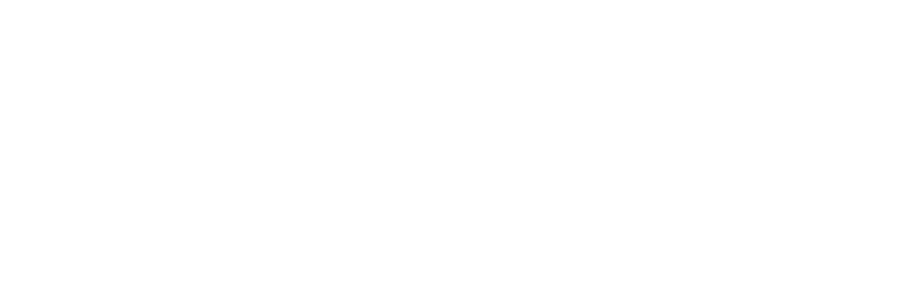
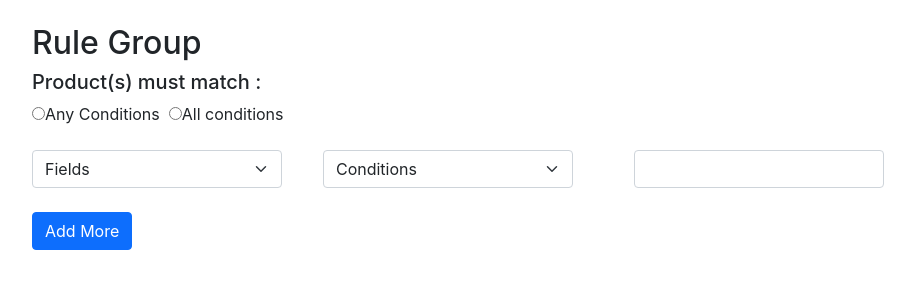
Before and after one commit to MohdSaifCedcoss/Conditional-String-Generation, a React (Create React App) app: page / in a window 1280 px wide. Shown: the top 300 px of the page, without its empty margins (96-1011 px from the left). Built offline with nearby package versions, Linux system fonts and the light colour scheme.

Commit message:
Added code for adding row and generating conditions !

```diff
--- a/src/App.css
+++ b/src/App.css
@@ -1,38 +1,4 @@
-.App {
-  text-align: center;
+.main_container {
+  width: 80%;
+  margin: auto;
 }
-
-.App-logo {
-  height: 40vmin;
-  pointer-events: none;
-}
-
-@media (prefers-reduced-motion: no-preference) {
-  .App-logo {
-    animation: App-logo-spin infinite 20s linear;
-  }
-}
-
-.App-header {
-  background-color: #282c34;
-  min-height: 100vh;
-  display: flex;
-  flex-direction: column;
-  align-items: center;
-  justify-content: center;
-  font-size: calc(10px + 2vmin);
-  color: white;
-}
-
-.App-link {
-  color: #61dafb;
-}
-
-@keyframes App-logo-spin {
-  from {
-    transform: rotate(0deg);
-  }
-  to {
-    transform: rotate(360deg);
-  }
-}
--- a/src/App.js
+++ b/src/App.js
@@ -1,9 +1,10 @@
-import './App.css';
+import "./App.css";
+import ConditionGeneration from "./components/ConditionGeneration";
 
 function App() {
   return (
     <div className="App">
-
+      <ConditionGeneration />
     </div>
   );
 }
--- a/src/components/ConditionGeneration.jsx
+++ b/src/components/ConditionGeneration.jsx
@@ -1,11 +1,90 @@
-import React from 'react'
+import React, { useEffect, useState } from "react";
+import FormComponent from "./FormComponent";
 
 const ConditionGeneration = () => {
+  const [conditionType, setCondtionType] = useState("");
+  const [array, setArray] = useState([]);
+  const [current, setCurrent] = useState("");
+  const fields = ["Title", "Quantity", "Price", "Brand"];
+  const conditionsString = {
+    Equals: "==",
+    "Not Equals": "!=",
+    Contain: ".contains",
+    "Not Contain": "!contains",
+  };
+
+  const conditionsInteger = {
+    Equals: "==",
+    "Not Equals": "!=",
+    "Less Than Equals": "<=",
+    "Greater Than Equals": ">=",
+  };
+  useEffect(() => {
+    setArray([
+      ...array,
+      <FormComponent
+        fields={fields}
+        conditionsInteger={conditionsInteger}
+        conditionsString={conditionsString}
+        current={current}
+        setCurrent={setCurrent}
+        type={conditionType}
+      />,
+    ]);
+  }, []);
+  const addRow = () => {
+    setArray([
+      ...array,
+      <FormComponent
+        fields={fields}
+        conditionsInteger={conditionsInteger}
+        conditionsString={conditionsString}
+        current={current}
+        setCurrent={setCurrent}
+        type={conditionType}
+      />,
+    ]);
+  };
   return (
-    <div>
+    <div className="main_container">
+      <br />
+      <h2>Rule Group</h2>
+      <h5>Product(s) must match : </h5>
+      <div>
+        <input
+          type="radio"
+          id="any"
+          onChange={(e) => setCondtionType(e.target.value)}
+          name="check_conditions"
+          value="any"
+        />
+          <label htmlFor="any">Any Conditions</label> {" "}
+        <input
+          type="radio"
+          id="all"
+          onChange={(e) => setCondtionType(e.target.value)}
+          name="check_conditions"
+          value="all"
+        />
+          <label htmlFor="all">All conditions</label>
+        <br />
+        <br />
+      </div>
+      {array.length > 0 ? (
+        <>
+          {array.map((item, index) => (
+            <div key={index}>{item}</div>
+          ))}
+        </>
+      ) : null}
+      <button className="btn btn-primary" onClick={addRow}>
+        Add More
+      </button>
+      <br />
+      <br />
+      {current !== "" ? <strong>Current Condition : {current}</strong> : null}
+    </div>
+  );
+};
 
-    </div>
-  )
-}
-
-export default ConditionGeneration
+export default ConditionGeneration;
--- /dev/null
+++ b/src/components/FormComponent.jsx
@@ -0,0 +1,107 @@
+import React, { useEffect, useState } from "react";
+
+const FormComponent = ({
+  fields,
+  conditionsInteger,
+  conditionsString,
+  current,
+  setCurrent,
+  type,
+}) => {
+  const [selectField, setSelectField] = useState("");
+  const [condition, setCondition] = useState("");
+  const [val, setVal] = useState("");
+  useEffect(() => {
+    console.log(condition);
+    let curr = "";
+    let conditionType = "";
+    if (type === "all") {
+      conditionType = "&&";
+    } else if (type === "any") {
+      conditionType = "||";
+    }
+    if (current === null) {
+      curr = "";
+    } else curr = current;
+    if (condition !== "")
+      setCurrent(
+        `${curr} ${conditionType} (${selectField} ${
+          selectField === "Title" || selectField === "Brand"
+            ? conditionsString[condition]
+            : conditionsInteger[condition]
+        } ${val})`
+      );
+    console.log("after--->", current);
+  }, [
+    condition,
+    selectField,
+    val,
+    conditionsInteger,
+    conditionsString,
+    setCurrent,
+    current,
+    type,
+  ]);
+  return (
+    <>
+      <div className="d-flex mb-4">
+        <span style={{ marginRight: "2%" }}>
+          <select
+            style={{ width: "250px" }}
+            className="form-select"
+            onChange={(e) => setSelectField(e.target.value)}
+          >
+            <option defaultValue={""} disabled selected>
+              Fields
+            </option>
+            {fields.map((item, index) => (
+              <option value={item} key={index}>
+                {item}
+              </option>
+            ))}
+          </select>
+        </span>
+        <span style={{ margin: "0% 4% 0% 2%" }}>
+          <select
+            className="form-select"
+            style={{ width: "250px" }}
+            onChange={(e) => setCondition(e.target.value)}
+          >
+            <option defaultValue={""} selected disabled>
+              Conditions
+            </option>
+            {selectField !== "" ? (
+              <>
+                {selectField === "Title" || selectField === "Brand"
+                  ? Object.keys(conditionsString).map((item, index) => (
+                      <option value={item} key={index}>
+                        {item}
+                      </option>
+                    ))
+                  : Object.keys(conditionsInteger).map((item, index) => (
+                      <option value={item} key={index}>
+                        {item}
+                      </option>
+                    ))}
+              </>
+            ) : (
+              <option value="null" disabled>
+                Please Select Field First
+              </option>
+            )}
+          </select>
+        </span>
+        <span style={{ margin: "0% 4% 0% 2%" }}>
+          <input
+            type="text"
+            style={{width:'250px'}}
+            className="form-control"
+            onChange={(e) => setVal(e.target.value)}
+          />
+        </span>
+      </div>
+    </>
+  );
+};
+
+export default FormComponent;
```
